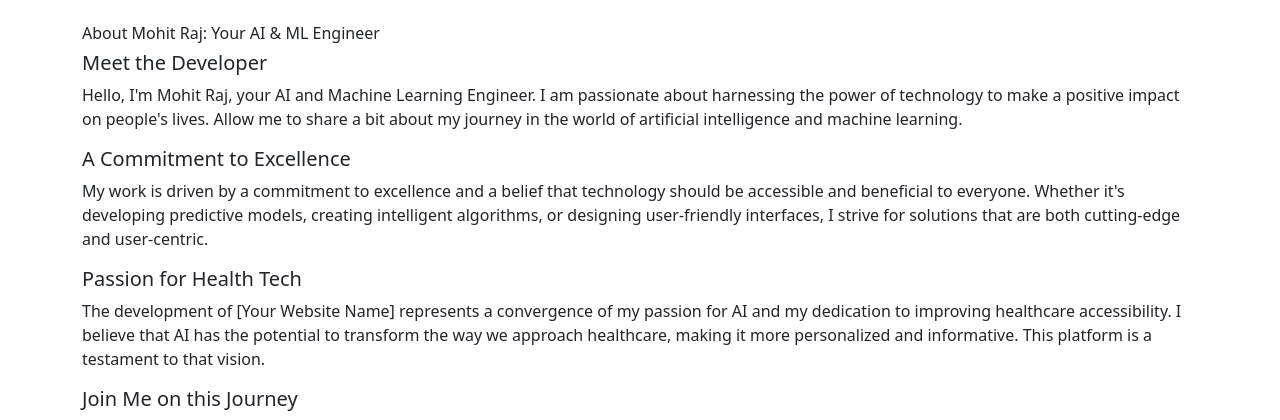
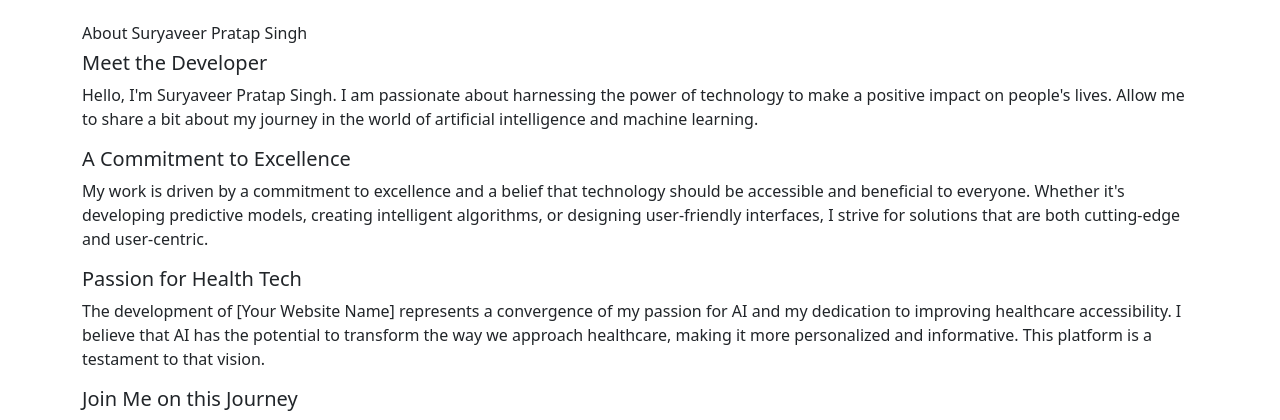
Before and after one commit to deepak123-surya/Ai-doctor, a Flask app: page /developer in a window 1280 px wide. Shown: the top 420 px of the page. Run offline with Flask 2, Linux system fonts and the light colour scheme; parts of the project's set-up code (start-up, migrations or seed data) failed here and were passed over.

Commit message:
Update developer information in HTML template

```diff
--- a/templates/developer.html
+++ b/templates/developer.html
@@ -9,11 +9,11 @@
   <body>
 
   <div class="container my-4 mt-4">
-<h6>    About Mohit Raj: Your AI & ML Engineer
+<h6>    About Suryaveer Pratap Singh
 </h6>
 <h5>Meet the Developer</h5>
 
-<p>Hello, I'm Mohit Raj, your AI and Machine Learning Engineer. I am passionate about harnessing the power of technology to make a positive impact on people's lives. Allow me to share a bit about my journey in the world of artificial intelligence and machine learning.
+<p>Hello, I'm Suryaveer Pratap Singh. I am passionate about harnessing the power of technology to make a positive impact on people's lives. Allow me to share a bit about my journey in the world of artificial intelligence and machine learning.
 </p>
 
 <h5>A Commitment to Excellence
```
